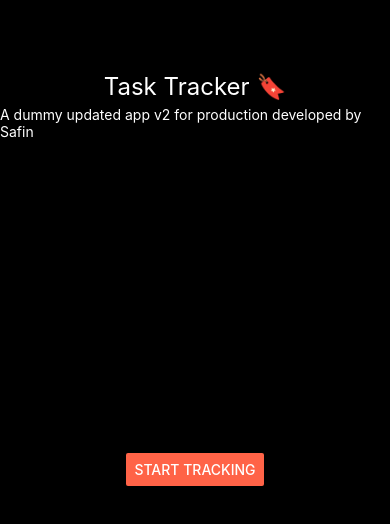
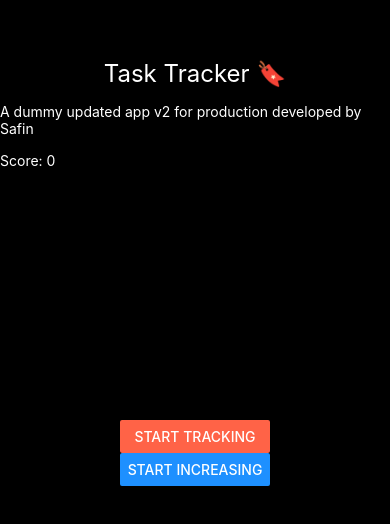
Before and after one commit to Safin-Ahmed/Task-Tracker, a React Native app: screen /Welcome in a window 390 px wide. Shown: the part 308-832 px from the top of the page. Built offline with nearby package versions, Linux system fonts and the light colour scheme.

Commit message:
modified button and states

```diff
--- a/screens/WelcomeScreen.jsx
+++ b/screens/WelcomeScreen.jsx
@@ -1,6 +1,8 @@
+import { useState } from "react";
 import { StyleSheet, View, Text, Button } from "react-native";
 
 const WelcomeScreen = ({ navigation }) => {
+  const [number, setNumber] = useState(0);
   return (
     <View style={styles.container}>
       <View>
@@ -8,14 +10,19 @@ const WelcomeScreen = ({ navigation }) => {
         <Text style={styles.subTitle}>
           A dummy updated app v2 for production developed by Safin
         </Text>
-        <Text>This is another line of dummy text</Text>
+        <Text style={styles.subTitle}>Score: {number}</Text>
       </View>
       <View style={styles.buttonContainer}>
         <Button
           onPress={() => navigation.navigate("TaskList")}
-          style={styles.btn}
           color={"tomato"}
           title="Start Tracking"
+        />
+
+        <Button
+          onPress={() => setNumber(number + 1)}
+          color={"dodgerblue"}
+          title="Start Increasing"
         />
       </View>
     </View>
@@ -36,7 +43,7 @@ const styles = StyleSheet.create({
   },
   subTitle: {
     color: "#fff",
-    marginTop: 5,
+    marginTop: 15,
     fontSize: 14,
   },
   buttonContainer: {
```
